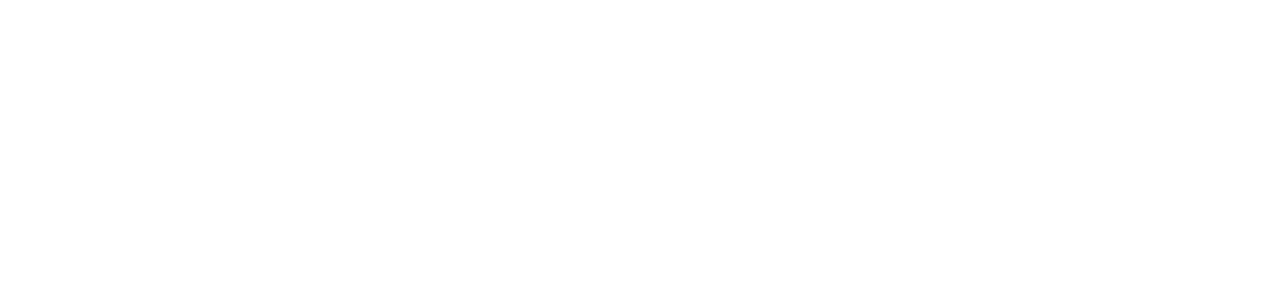
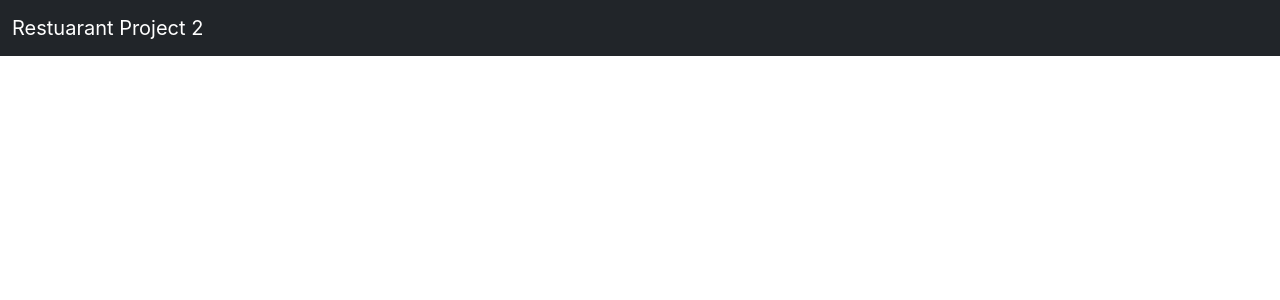
Before and after one commit to 19mddil/restuarant-project2, a React (Create React App) app: page / in a window 1280 px wide. Shown: the top 300 px of the page. Built offline with nearby package versions, Linux system fonts and the light colour scheme; the HTML template or start-up script is replaced by a standard one.

Commit message:
created a navbar

```diff
--- a/src/components/Header/Header.js
+++ b/src/components/Header/Header.js
@@ -1,5 +1,10 @@
 import React from "react";
+import Navigation from "./Navigation";
 
-const Header = () => (<div> </div>)
+const Header = () => (
+    <div>
+        <Navigation />
+    </div>
+)
 
 export default Header;
--- /dev/null
+++ b/src/components/Header/Navigation.js
@@ -0,0 +1,12 @@
+import React from 'react';
+import { Nav, Navbar, NavbarBrand } from 'reactstrap';
+
+const Navigation = () => (
+    <div >
+        <Navbar dark color='dark'>
+            <NavbarBrand href='/' >Restuarant Project 2</NavbarBrand>
+        </Navbar>
+    </div>
+)
+
+export default Navigation;
```
